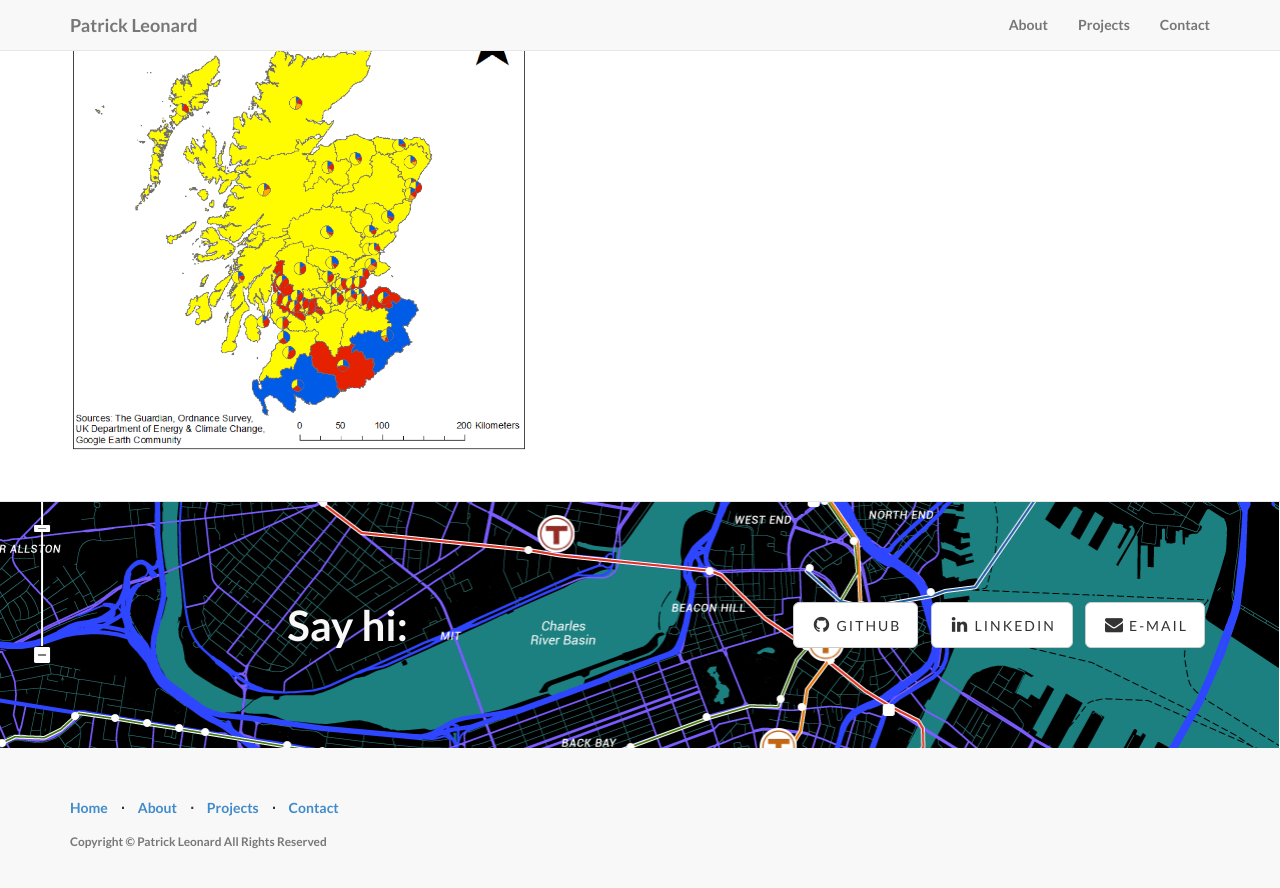
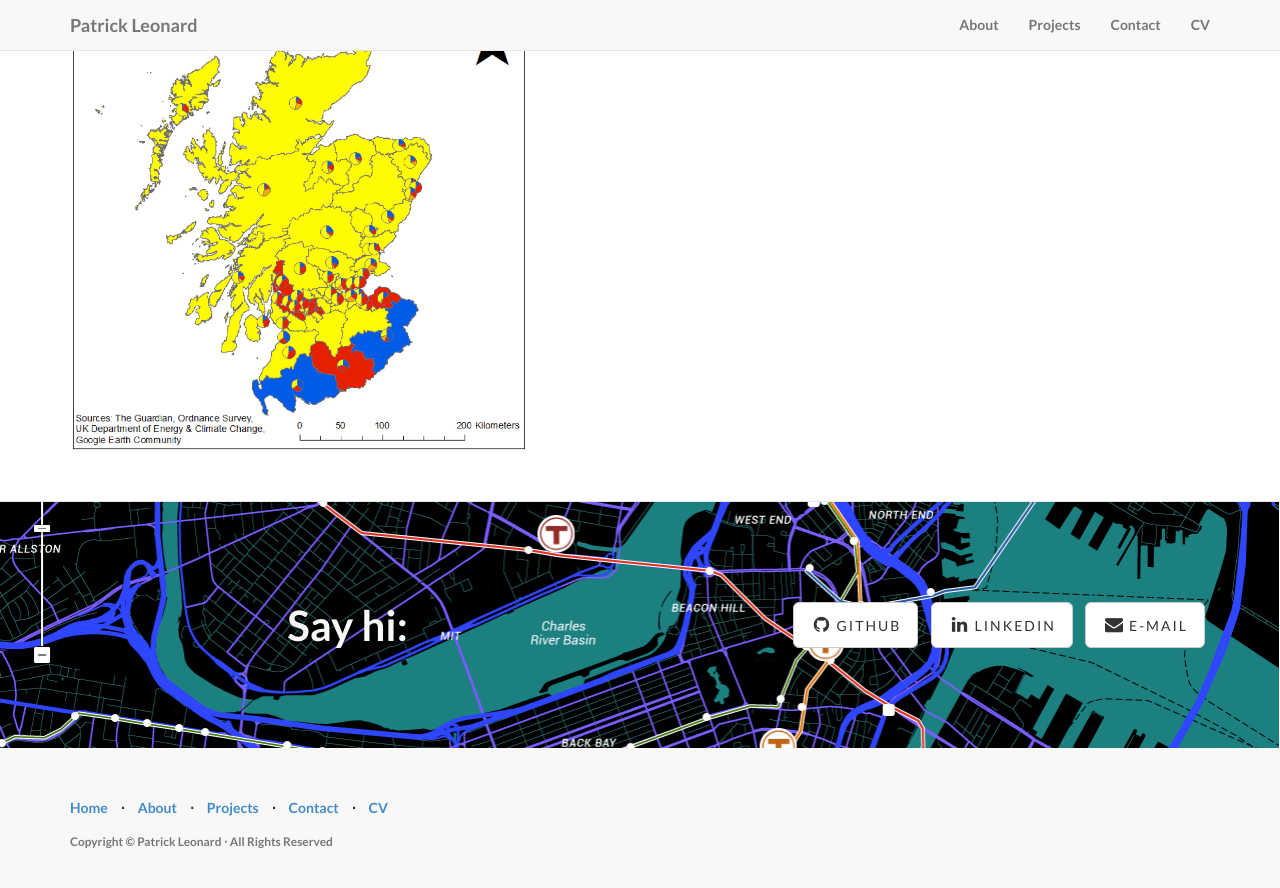
Before and after one commit to pjleonard37/pjleonard37.github.io, a Jekyll site: the page built from index.html, in a window 1280 px wide and 900 px high, scrolled down 2270 px. Shown: the top 888 px of the window. Built offline with Jekyll 4.4.1, drawn with Linux system fonts in a browser that asks for light colours.

Commit message:
adding menu links for CV

```diff
--- a/_includes/footer.html
+++ b/_includes/footer.html
@@ -19,8 +19,12 @@
                     <li>
                         <a href="../#contact">Contact</a>
                     </li>
+                    <li class="footer-menu-divider">&sdot;</li>
+                    <li>
+                        <a href="../files/PatrickLeonardCV.pdf">CV</a>
+                    </li>
                 </ul>
-                <p class="copyright text-muted small">Copyright &copy; {{ site.title }} All Rights Reserved</p>
+                <p class="copyright text-muted small">Copyright &copy; {{ site.title }} &sdot; All Rights Reserved</p>
             </div>
         </div>
     </div>
--- a/_includes/navigation.html
+++ b/_includes/navigation.html
@@ -23,6 +23,9 @@
                 <li>
                     <a class="page-scroll" href="/#contact">Contact</a>
                 </li>
+                <li>
+                    <a class="page-scroll" href="/files/PatrickLeonardCV.pdf">CV</a>
+                </li>
             </ul>
         </div>
         <!-- /.navbar-collapse -->
```
